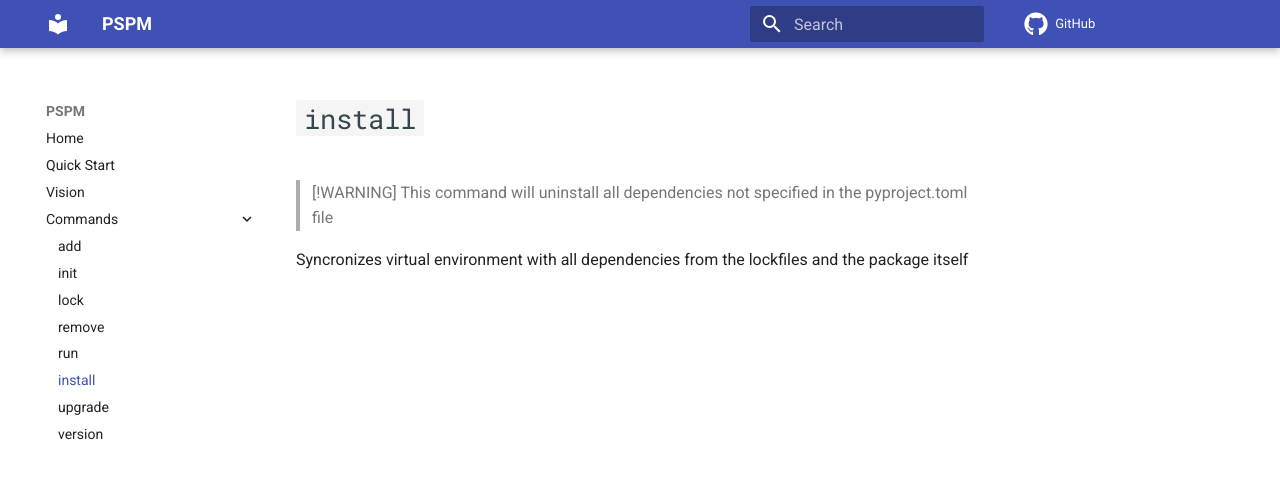
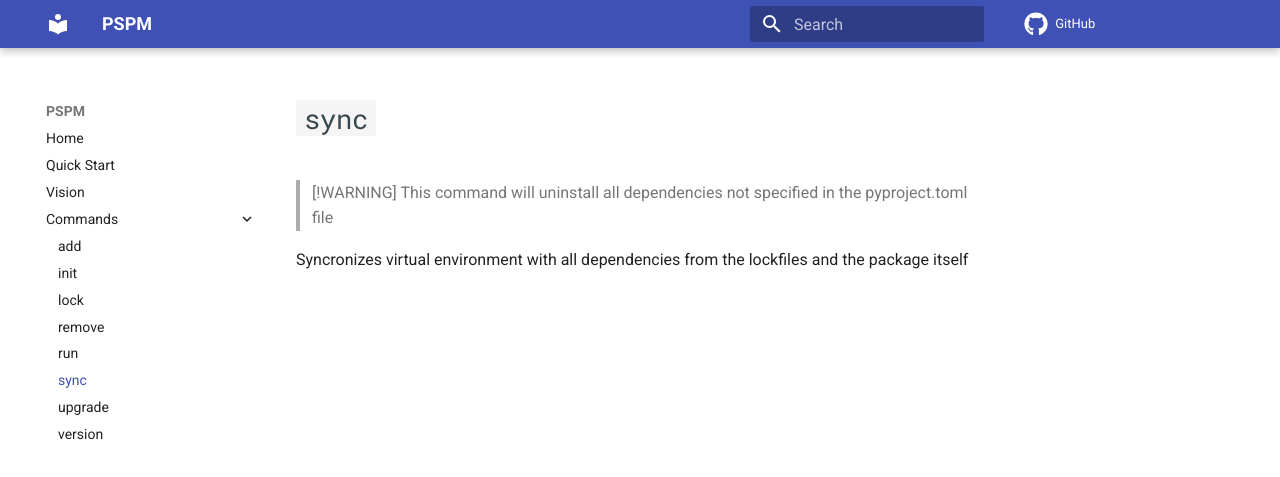
Before and after one commit to Jahn16/pspm, an MkDocs documentation site: the page built from docs/commands/sync.md, in a window 1280 px wide. Shown: the top 477 px of the page. Built offline with MkDocs 1.6.1 and Material for MkDocs 9.7.7, drawn with Linux system fonts in a browser that asks for light colours; comment, search, counter and statistics services are not loaded.

Commit message:
docs: change sync title

```diff
--- a/docs/commands/sync.md
+++ b/docs/commands/sync.md
@@ -1,4 +1,4 @@
-# `install`
+# `sync`
 
 > [!WARNING]
 > This command will uninstall all dependencies not specified in the pyproject.toml file
```
